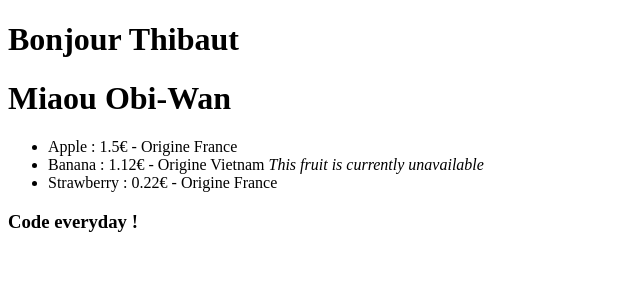
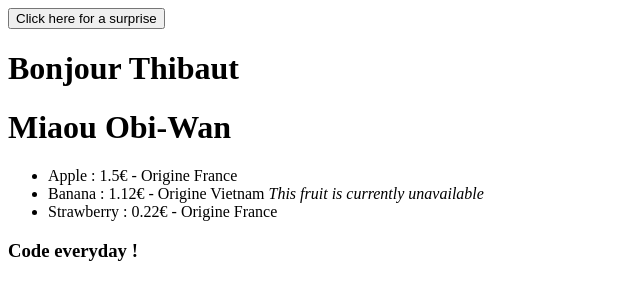
Before and after one commit to teberhart/react-tutorial, a React (Vite) app: page / in a window 1280 px wide. Shown: the top 300 px of the page, without its empty margins (0-640 px from the left). Built offline with nearby package versions, Linux system fonts and the light colour scheme.

Commit message:
tutorial video 21

```diff
--- a/src/App.jsx
+++ b/src/App.jsx
@@ -1,6 +1,7 @@
 import Hello from './components/Hello.jsx'
 import Fruits from './components/Fruits.jsx'
 import Conditional from "./components/Conditional.jsx";
+import Message from "./components/Message.jsx";
 
 function App() {
     const personThibaut = {
@@ -13,6 +14,7 @@
     }
     return (
         <div className="App">
+            <Message />
             <Hello person={personThibaut} />
             <Hello person={personObi} />
             <Fruits />
--- /dev/null
+++ b/src/components/Message.jsx
@@ -0,0 +1,11 @@
+export default function Message() {
+    return (
+        <div>
+            <button onClick={handleClick}>Click here for a surprise</button>
+        </div>
+    );
+}
+
+function handleClick() {
+    console.log("Button has been clicked")
+}
```
